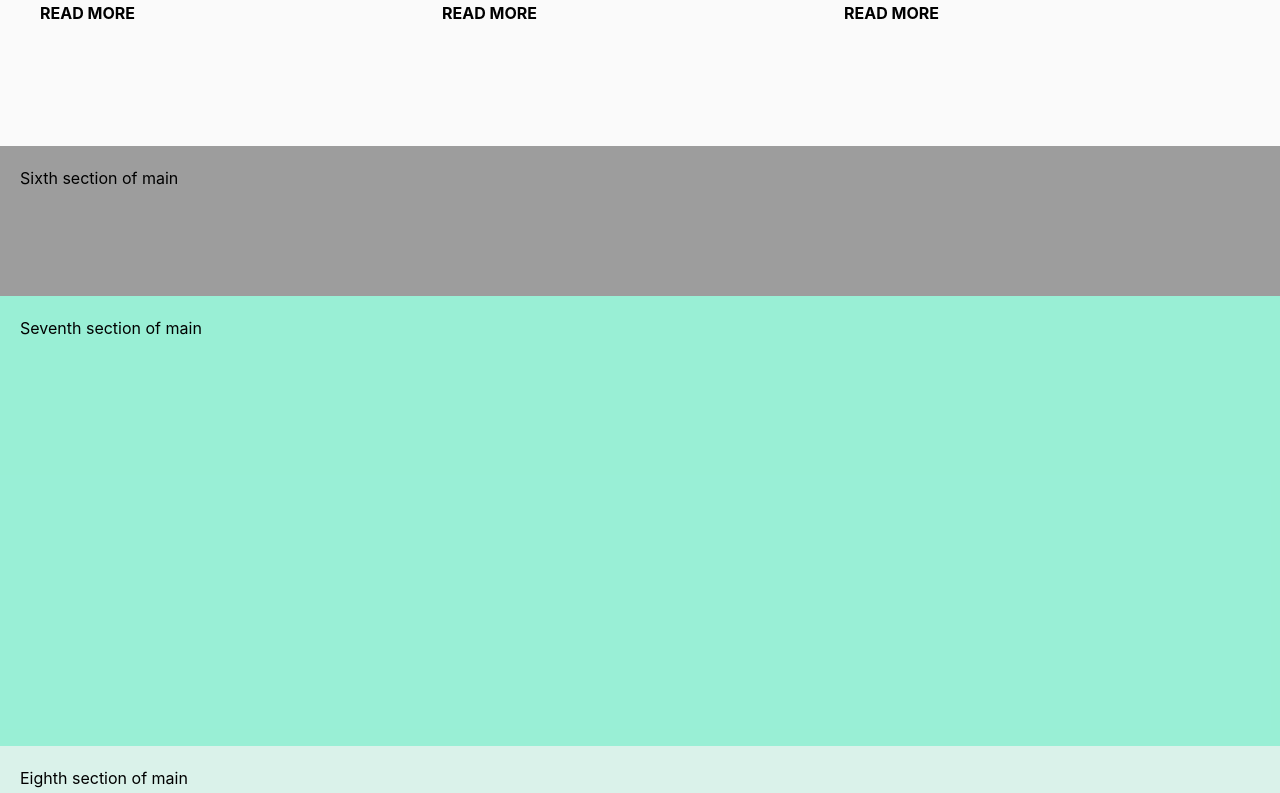
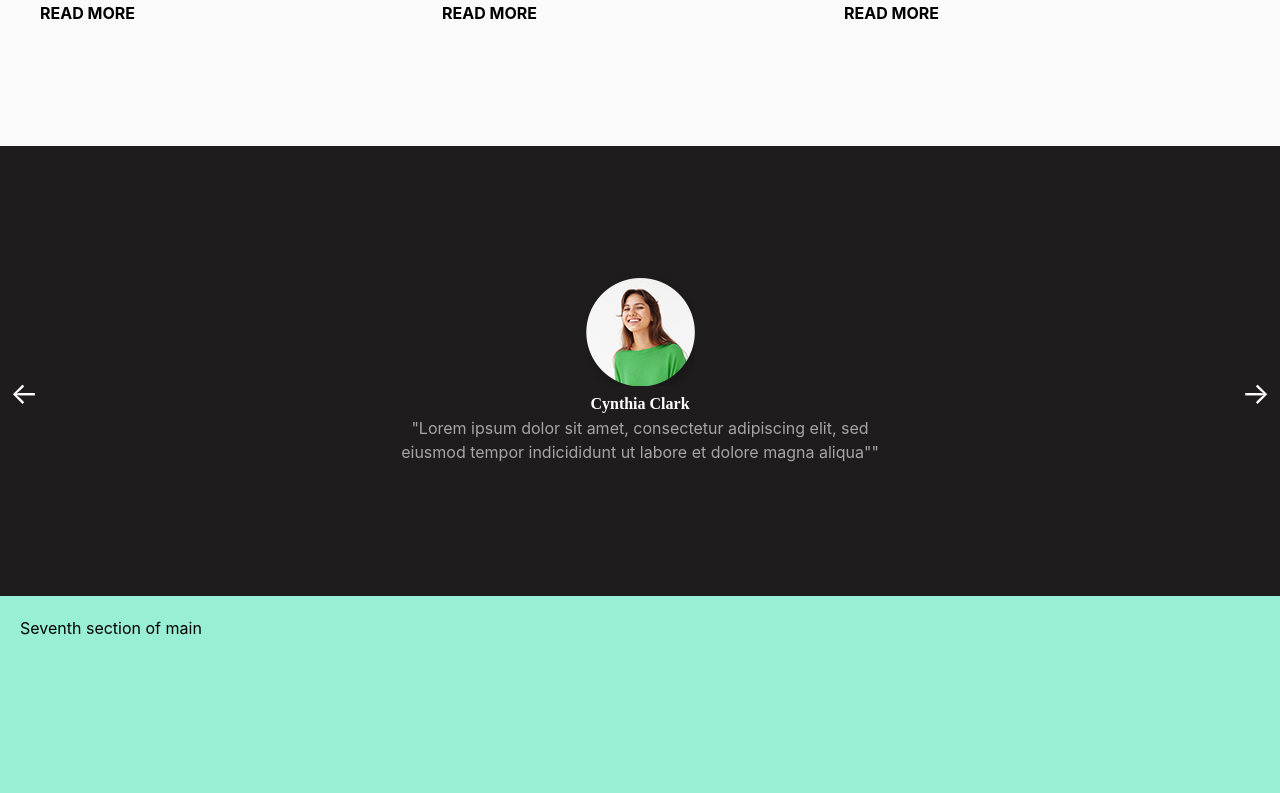
Before and after one commit to KevinZucca/proj-html-vuejs, a Vue app: page / in a window 1280 px wide. Shown: the part 3844-4637 px from the top of the page. Built offline with nearby package versions, Linux system fonts and the light colour scheme.

Commit message:
feat: section 6 of main

```diff
--- a/src/components/AppMain_components/AppMain_Section5.vue
+++ b/src/components/AppMain_components/AppMain_Section5.vue
@@ -99,15 +99,19 @@ export default {
         height: 650px;
 
         background-color: #fafafa;
+        background-image: url("/public/svg/svg-4.svg");
+        background-size: 400px;
+        background-repeat: no-repeat;
+        background-position: top -150px left 0;
+
         margin-bottom: 50px;
         padding-top: 0;
 
         position: relative;
 
+
         .arrow {
-            font-size: 30px;
             position: absolute;
-            cursor: pointer;
 
             &.left-arrow {
                 top: 50%;
--- a/src/components/AppMain_components/AppMain_Section6.vue
+++ b/src/components/AppMain_components/AppMain_Section6.vue
@@ -5,6 +5,23 @@ export default {
     data() {
         return {
             name: "AppMain_Section6",
+            profiles: [
+                {
+                    img: "/public/img/h3-img-04.png",
+                    name: "Cynthia Clark",
+                    cit: "Lorem ipsum dolor sit amet, consectetur adipiscing elit, sed eiusmod tempor indicididunt ut labore et dolore magna aliqua",
+                },
+                {
+                    img: "/public/img/h3-img-07.png",
+                    name: "Janeth Xyn",
+                    cit: "Lorem ipsum dolor sit amet, consectetur adipiscing elit, sed eiusmod tempor indicididunt ut labore et dolore magna aliqua",
+                },
+                {
+                    img: "/public/img/h3-img-08.png",
+                    name: "Amanda Graph",
+                    cit: "Lorem ipsum dolor sit amet, consectetur adipiscing elit, sed eiusmod tempor indicididunt ut labore et dolore magna aliqua",
+                },
+            ]
 
         }
     },
@@ -13,16 +30,67 @@ export default {
 
 <template>
    <div class="main-container">
-    Sixth section of main
+    <div class="left-arrow arrow">
+        &leftarrow;
+    </div>
+    <div class="right-arrow arrow">
+        &rightarrow;
+    </div>
+
+    <div class="container-centered">
+        <div class="card-container"  v-for="profile in profiles">
+            <div class="card">
+                <div class="profile-img">
+                    <img :src="profile.img" alt="profile-img">
+                </div>
+                <h4 class="name title white-text">{{ profile.name }}</h4>
+                <p class="cit subtitle">"{{ profile.cit }}""</p>
+            </div>
+        </div>
+    </div>
    </div>
 </template>
 
-<style scoped>
+<style scoped lang="scss">
     .main-container {
         width: 100%;
+        height: 450px;
 
-        height: 150px;
+        background-color: #1e1c1c;
+        position: relative;
 
-        background-color: rgba(32, 32, 31, 0.429);
-    }
+        .arrow {
+            position: absolute;
+            color: white;
+
+            &.left-arrow {
+                top: 50%;
+                left: 10px;
+            }
+
+
+            &.right-arrow {
+                top: 50%;
+                right: 10px;
+            }
+        }
+
+        .container-centered {
+            display: flex;
+            flex-flow: row nowrap;
+            justify-content: flex-start;
+            align-items: center;
+            gap: 100px;
+
+            text-align: center;
+            width: 500px;
+
+            overflow-x: scroll;
+
+            .card {
+                width: 500px;
+            }
+
+            }
+        }
 </style>
--- a/src/style.scss
+++ b/src/style.scss
@@ -61,6 +61,10 @@ ul {
   color: #bdbdbd;
 }
 
+.white-text {
+  color: white;
+}
+
 
 
 
@@ -86,3 +90,10 @@ ul {
 }
 
 // /// TITLES SETTINGS
+
+
+
+.arrow {
+  font-size: 30px;
+  cursor: pointer;
+}
```
